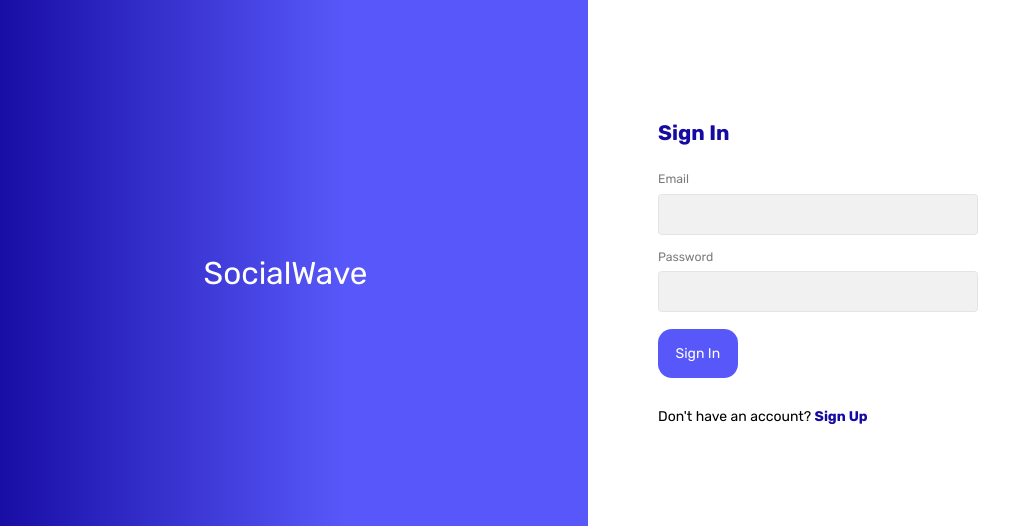
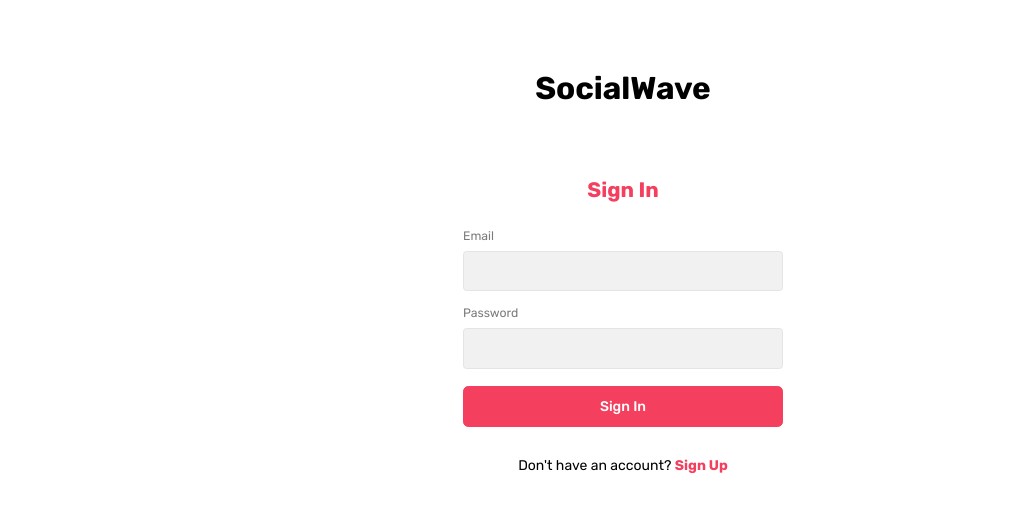
Before and after one commit to DmitryVasylenko0808/Social-Wave-social-app, a React (Vite) app in the folder client/: page /auth/sign-in in a window 1280 px wide. Shown: the part 127-653 px from the top of the page, without its empty margins (17-1026 px from the left). Built offline with nearby package versions, Linux system fonts and the light colour scheme; no server answers; what javascript-time-ago would draw is missing.

Commit message:
updata styles & layouts

```diff
--- a/client/src/common/components/article-item/article.item.footer.component.tsx
+++ b/client/src/common/components/article-item/article.item.footer.component.tsx
@@ -59,7 +59,7 @@ const ArticleItemFooter = ({ data }: ArticleItemFooterProps) => {
   const isBookmarked = data.bookmarks.includes(user.userId as string);
 
   const heartClasses = cn("", {
-    "fill-red-500 text-red-500": isLiked === true,
+    "fill-primary-200 text-primary-200": isLiked === true,
   });
   const repostClasses = cn("", {
     "text-primary-200": isReposted === true,
--- a/client/src/common/components/header.component.tsx
+++ b/client/src/common/components/header.component.tsx
@@ -1,7 +1,12 @@
+import { Logo } from ".";
+import { Container } from "../ui";
+
 const Header = () => {
   return (
-    <header className="bg-primary-100 h-header flex justify-center items-center">
-      <span className="text-white text-4xl">SocialWave</span>
+    <header className="h-header border border-secondary-50 dark:border-dark-200">
+      <Container className="h-full w-container flex items-center">
+        <Logo />
+      </Container>
     </header>
   );
 };
--- a/client/src/common/components/index.ts
+++ b/client/src/common/components/index.ts
@@ -16,6 +16,7 @@ import ScrollToTop from "./scroll.to.top.component";
 import RequireAuth from "./require.auth.component";
 import NoData from "./no.data.component";
 import Portal from "./portal.component";
+import Logo from "./logo.component";
 
 export {
   Banner,
@@ -36,4 +37,5 @@ export {
   RequireAuth,
   NoData,
   Portal,
+  Logo,
 };
--- /dev/null
+++ b/client/src/common/components/logo.component.tsx
@@ -0,0 +1,20 @@
+import { ComponentProps } from "react";
+import { Link } from "react-router-dom";
+import { cn } from "../../utils/cn";
+
+type LogoProps = ComponentProps<"h1">;
+
+const Logo = ({ className }: LogoProps) => {
+  const classes = cn(
+    "text-black dark:text-white text-4xl font-bold",
+    className
+  );
+
+  return (
+    <h1 className={classes}>
+      <Link to="/">SocialWave</Link>
+    </h1>
+  );
+};
+
+export default Logo;
--- a/client/src/components/profile/profile.actions.component.tsx
+++ b/client/src/components/profile/profile.actions.component.tsx
@@ -66,7 +66,7 @@ const ProfileActions = ({ data, userId }: ProfileActionsProps) => {
       )}
       {isCurrentUserProfile && (
         <Link
-          className="px-4 py-2.5 inline-flex items-center gap-3.5 bg-labelFill text-base text-primary-200 border border-primary-200 rounded-3xl dark:bg-dark-200"
+          className="px-4 py-2.5 inline-flex items-center gap-3.5 bg-labelFill text-base font-bold text-primary-200 border border-primary-200 rounded-3xl dark:bg-dark-200"
           to={`/users/${data?._id}/edit`}
         >
           <PenLine size={20} />
--- a/client/src/components/profile/profile.background.component.tsx
+++ b/client/src/components/profile/profile.background.component.tsx
@@ -20,7 +20,7 @@ const ProfileBackground = ({ data }: ProfileBackgroundProps) => {
       }}
       className="h-cover bg-blue-50 bg-cover bg-center dark:bg-dark-300"
     >
-      <div className="pt-2 px-6">
+      <div className="py-2 px-6 hover:bg-black/50">
         <div className="flex items-center gap-3.5">
           <Button variant="terciary" onClick={handleClickBack}>
             <ArrowLeft />
--- a/client/src/components/sign.in.form.component.tsx
+++ b/client/src/components/sign.in.form.component.tsx
@@ -42,9 +42,9 @@ const SignInForm = () => {
 
   return (
     <form className="w-[320px]" onSubmit={handleSubmit(submitHandler)}>
-      <h1 className="mb-7 text-primary-200 text-2xl font-bold">
+      <h2 className="mb-7 text-primary-200 text-2xl text-center font-bold">
         {t("signIn.title")}
-      </h1>
+      </h2>
 
       <div className="mb-5 flex flex-col space-y-4">
         <TextField
@@ -65,7 +65,7 @@ const SignInForm = () => {
         {errors.root?.message}
       </p>
 
-      <Button variant="primary" className="mb-8" disabled={isLoading}>
+      <Button variant="secondary" className="mb-8 w-full" disabled={isLoading}>
         {isLoading ? (
           <Loader size="small" variant="secondary" />
         ) : (
@@ -76,7 +76,9 @@ const SignInForm = () => {
       <Trans
         i18nKey="signIn.withoutAcc"
         components={{
-          CustomParagraph: <p className="text-black dark:text-secondary-100" />,
+          CustomParagraph: (
+            <p className="text-center text-black dark:text-secondary-100" />
+          ),
           CustomLink: (
             <Link to="/auth/sign-up" className="text-primary-200 font-bold" />
           ),
--- a/client/src/components/sign.up.form.component.tsx
+++ b/client/src/components/sign.up.form.component.tsx
@@ -70,9 +70,9 @@ const SignUpForm = () => {
 
   return (
     <form className="w-[320px]" onSubmit={handleSubmit(submitHandler)}>
-      <h1 className="mb-7 text-primary-200 text-2xl font-bold">
+      <h2 className="mb-7 text-primary-200 text-2xl text-center font-bold">
         {t("signUp.title")}
-      </h1>
+      </h2>
 
       <div className="mb-5 flex flex-col space-y-4">
         <TextField
@@ -103,6 +103,7 @@ const SignUpForm = () => {
           type="password"
           error={errors.confirmPassword?.message}
         />
+        <div className="inline-flex justify-center">
           <Controller
             name="avatar"
             control={control}
@@ -115,6 +116,7 @@ const SignUpForm = () => {
             )}
           />
         </div>
+      </div>
 
       <p className="mb-2.5 text-center text-red-700 text-sm">
         {errors.root?.message}
@@ -122,8 +124,8 @@ const SignUpForm = () => {
 
       <Button
         type="submit"
-        variant="primary"
-        className="mb-8"
+        variant="secondary"
+        className="mb-8 w-full"
         disabled={isLoading}
       >
         {isLoading ? (
@@ -136,7 +138,9 @@ const SignUpForm = () => {
       <Trans
         i18nKey="signUp.withAcc"
         components={{
-          CustomParagraph: <p className="text-black dark:text-secondary-100" />,
+          CustomParagraph: (
+            <p className="text-center text-black dark:text-secondary-100" />
+          ),
           CustomLink: (
             <Link to="/auth/sign-in" className="text-primary-200 font-bold" />
           ),
--- a/client/src/layouts/auth.layout.tsx.tsx
+++ b/client/src/layouts/auth.layout.tsx.tsx
@@ -1,13 +1,11 @@
 import { Outlet } from "react-router";
-import { Banner } from "../common/components";
+import { Logo } from "../common/components";
 
 const AuthLayout = () => {
   return (
-    <div className="flex min-h-screen dark:bg-dark-100">
-      <Banner />
-      <div className="flex-1 pl-20 flex items-center">
-        <Outlet />
-      </div>
+    <div className="min-h-screen flex flex-col items-center justify-center dark:bg-dark-100">
+      <Logo className="mb-20" />
+      <Outlet />
     </div>
   );
 };
--- a/client/tailwind.config.js
+++ b/client/tailwind.config.js
@@ -9,8 +9,8 @@ export default {
     extend: {
       colors: {
         primary: {
-          100: "#5858FA",
-          200: "#150AA1"
+          100: "#fb7185",
+          200: "#f43f5e"
         },
         secondary: {
           50: "#F1F1F1",
@@ -32,6 +32,7 @@ export default {
         cover: "230px"
       },
       width: {
+        container: "1260px",
         modal: "1002px"
       },
       maxWidth: {
```
Lines whose indentation alone changed are shown as unchanged.
